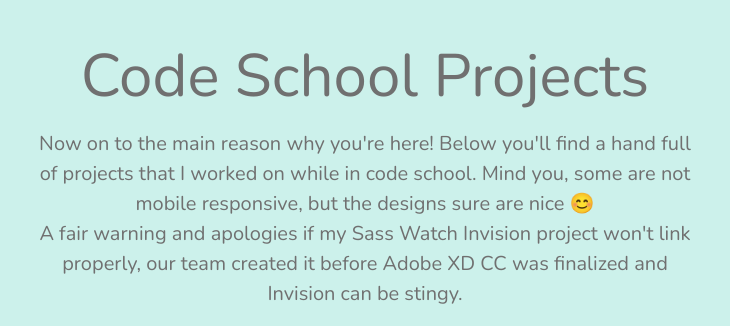
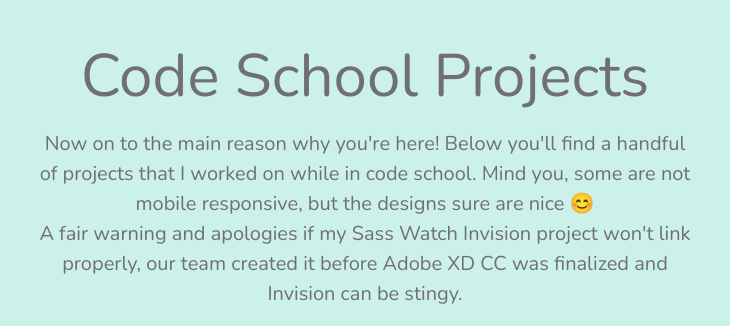
Before and after one commit to swagner23q/swagner23q.github.io, a plain HTML site: page index.html in a window 1280 px wide. Shown: the part 1620-1946 px from the top of the page, 275-1005 px from the left. Drawn offline with nearby package versions, Linux system fonts and the light colour scheme.

Commit message:
fixed a type in "hand full"

```diff
--- a/index.html
+++ b/index.html
@@ -38,7 +38,7 @@
     <div id="projects" class="sectionDivider projectSection bodyText">
       <div class="container">
         <h1 class="headline">Code School Projects</h1>
-        <p class="subText">Now on to the main reason why you're here! Below you'll find a hand full of projects that I worked on while in code school. Mind you, some are not mobile responsive, but the designs sure are nice 😊<br>
+        <p class="subText">Now on to the main reason why you're here! Below you'll find a handful of projects that I worked on while in code school. Mind you, some are not mobile responsive, but the designs sure are nice 😊<br>
           A fair warning and apologies if my Sass Watch Invision project won't link properly, our team created it before Adobe XD CC was finalized and Invision can be stingy.</p>
 
         <div class="desktopProjects">
```
